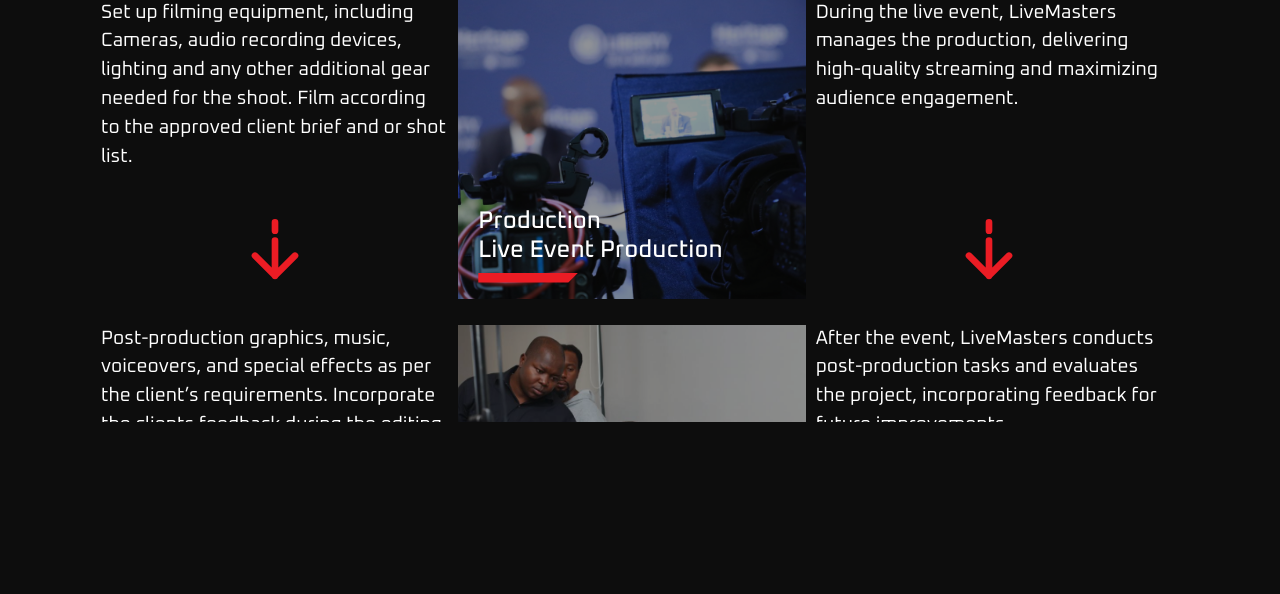
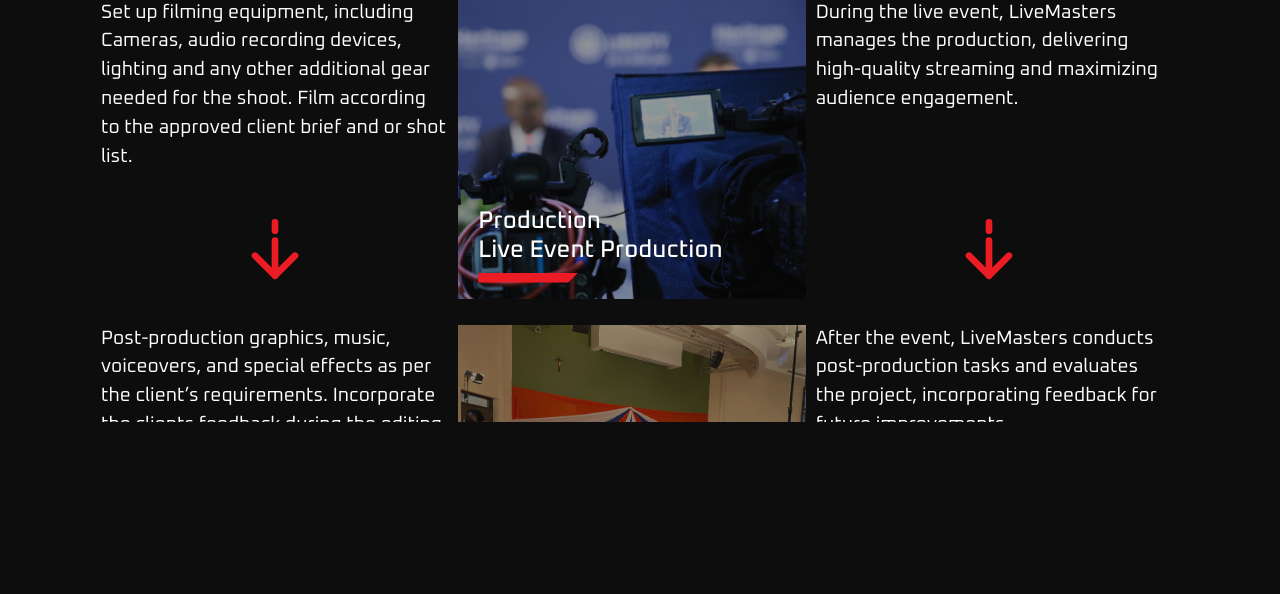
Before and after one commit to leonkae/livemasters, a Django app: template liveapp/templates/liveappTemp/process.html in a window 1280 px wide. Shown: the part 955-1549 px from the top of the page. Run offline with Django 4.2, Linux system fonts and the light colour scheme; the template is opened without the code that fills it, so the values that code supplies are empty; some web fonts are replaced.

Commit message:
modify:template image

```diff
--- a/liveapp/templates/liveappTemp/landing.html
+++ b/liveapp/templates/liveappTemp/landing.html
@@ -68,7 +68,7 @@
                   </div>
                 </div>
               </div>
-              <div class="box-1-services">
+              <!-- <div class="box-1-services">
                 <img src="{% static 'images/pexels.jpg' %}" alt="" />
                 <div class="box-1-services-content">
                   <div class="inner-services-box">
@@ -78,7 +78,7 @@
                     </div>
                   </div>
                 </div>
-              </div>
+              </div> -->
             </div>
             <a class="main-post__link" href="#">
               <span class="main-post__link-text">Lets Work</span>
--- a/liveapp/templates/liveappTemp/process.html
+++ b/liveapp/templates/liveappTemp/process.html
@@ -148,7 +148,7 @@
           </div>
         </div>
         <div class="item-left-process">
-          <img src="{% static 'images/blue-men.jpeg' %}" alt="" />
+          <img src="{% static 'images/drama.jpeg' %}" alt="" />
           <div class="item-inner-content">
             <div class="inner-content-item">
               <h1>Post Production</h1>
```
Also changed, not shown: liveapp/static/images/drama.jpeg (added).
